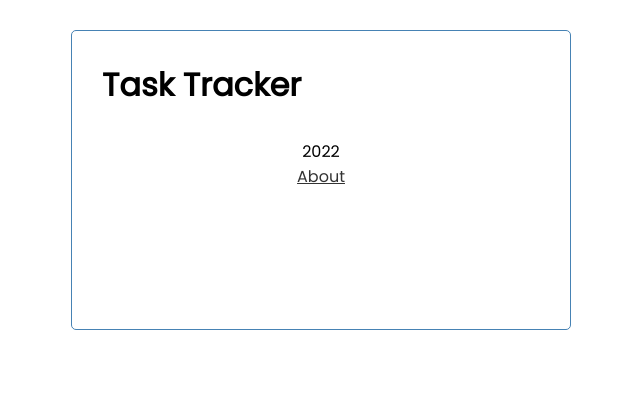
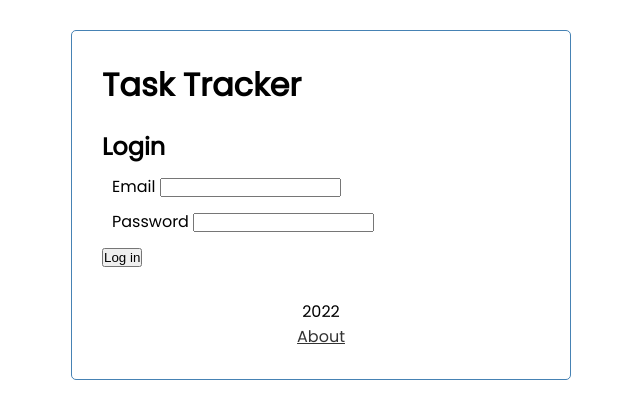
Before and after one commit to jmcob/Vue-todoList-Traversy, a Vue app: page /login in a window 1280 px wide. Shown: the top 418 px of the page, without its empty margins (319-959 px from the left). Built offline with nearby package versions, Linux system fonts and the light colour scheme.

Commit message:
2 champrs pour le login ok

```diff
--- /dev/null
+++ b/src/components/CustomLoginInput.vue
@@ -0,0 +1,15 @@
+<template>
+        <label>
+                {{ label }}
+                <input type="text" />
+        </label>
+</template>
+
+<script>
+export default {
+        name: "CustomLoginInput",
+        props: {
+                label: "",
+        },
+};
+</script>
--- a/src/router/index.js
+++ b/src/router/index.js
@@ -1,5 +1,6 @@
 import { createRouter, createWebHistory } from "vue-router";
 import Home from "../views/Home";
+import Login from "../views/Login";
 import About from "../views/About";
 
 const routes = [
@@ -7,6 +8,11 @@ const routes = [
                 path: "/",
                 name: "Home",
                 component: Home,
+        },
+        {
+                path: "/login",
+                name: "Login",
+                component: Login,
         },
         {
                 path: "/about",
--- a/src/views/About.vue
+++ b/src/views/About.vue
@@ -1,4 +1,4 @@
 <template>
-        <h2>Version 1.0.0</h2>
-        <router-link to="/">Go back</router-link>
+        <h2>Version 1.0.0 backend edition</h2>
+        <router-link to="/">Go Home</router-link>
 </template>
--- /dev/null
+++ b/src/views/Login.vue
@@ -0,0 +1,45 @@
+<template>
+        <form @submit.prevent="handleSubmit">
+                <h2>{{ title }}</h2>
+                <CustomLoginInput
+                        class="input"
+                        type="email"
+                        :label="emailLabel"
+                />
+                <CustomLoginInput
+                        class="input"
+                        type="password"
+                        :label="passwordLabel"
+                />
+                <button>Log in</button>
+        </form>
+</template>
+
+<script>
+import CustomLoginInput from "../components/CustomLoginInput";
+export default {
+        name: "Login",
+        components: { CustomLoginInput },
+        data() {
+                return {
+                        title: "Login",
+                        email: "",
+                        password: "",
+                        emailLabel: "Email",
+                        passwordLabel: "Password",
+                };
+        },
+        methods: {
+                handleSubmit() {
+                        console.log(this.email, this.password);
+                },
+        },
+};
+</script>
+
+<style scoped>
+.input {
+        margin: 10px;
+        display: block;
+}
+</style>
```
